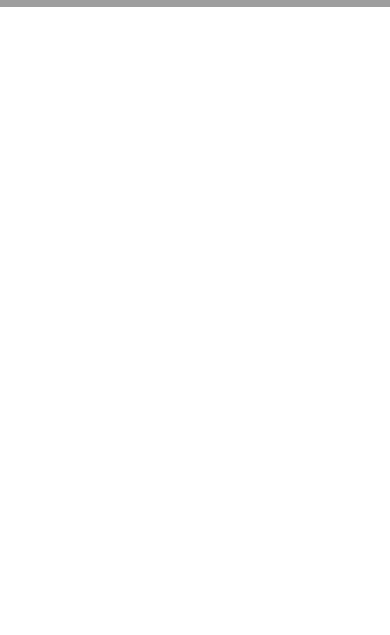
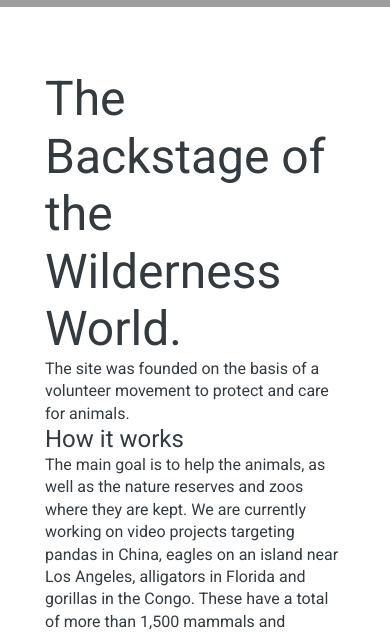
Before and after one commit to marichemia/women-final, a plain HTML site: page index.html in a window 390 px wide. Shown: the part 330-965 px from the top of the page. Before the commit the page ends 844 px from the top, so only its background shows below. Drawn offline with nearby package versions, Linux system fonts and the light colour scheme; grey boxes are pictures that could not be loaded.

Commit message:
section two completed (responsive)

```diff
--- a/css/media.css
+++ b/css/media.css
@@ -262,3 +262,74 @@
         left: 50px;
     }
 }
+
+/* section 2 */
+@media (max-width:1600px) {
+    .section-1 {
+        margin-bottom: 50px;
+    }
+
+    .section-2-flower {
+        top: 1000px;
+    }
+}
+
+@media (max-width: 1500px) {
+    .section-2-flower {
+        display: none;
+    }
+
+    .section-1 {
+        margin-bottom: 0;
+    }
+}
+
+@media (max-width: 1300px) {
+    .section-2 {
+        margin-top: 150px;
+    }
+}
+
+@media (max-width: 1165px) {
+    .section-2 {
+        width: 100%;
+        align-items: center;
+        margin-top: 0px;
+    }
+
+    .bamboo-cap {
+        display: none;
+    }
+}
+
+@media (max-width: 900px) {
+    .section-2 {
+        margin-top: -150px;
+    }
+
+}
+
+@media (max-width: 700px) {
+    .section-2 {
+        margin-top: -300px;
+    }
+
+}
+
+@media (max-width: 475px) {
+    .section-2 {
+        margin-top: -400px;
+        height: auto;
+        width: 300px;
+    }
+
+}
+
+@media (max-width: 320px) {
+    .section-2 {
+        margin-top: -500px;
+        height: auto;
+        width: 300px;
+    }
+
+}
--- a/css/style.css
+++ b/css/style.css
@@ -4,6 +4,11 @@ body {
     display: flex;
     flex-direction: column;
     align-items: center;
+}
+
+button:hover {
+    color: #1eee0b;
+    background-color: #448606;
 }
 
 header {
@@ -105,6 +110,7 @@ nav {
     height: 800px;
     position: relative;
     top: 14px;
+    margin-bottom: 200px;
 }
 
 .slider-container {
@@ -140,10 +146,12 @@ nav {
     height: 780p;
     position: absolute;
     display: none;
+    margin-bottom: 200px;
 }
 
 .main {
     display: block;
+
 }
 
 .ellipse {
@@ -193,6 +201,70 @@ nav {
     top: 65px;
 }
 
+/* section 2 */
+
+.section-2 {
+    margin-top: 300px;
+    width: 1161px;
+    height: 403px;
+    position: relative;
+
+    display: flex;
+    flex-direction: row;
+    justify-content: space-between;
+}
+
+.bamboo-cap {
+    width: 609px;
+    height: 100%;
+    background-image: url(../images/bamboo-cap.png);
+}
+
+.section-2-txt-container {
+    width: 465px;
+    height: 100%;
+    display: flex;
+    flex-direction: column;
+    justify-content: space-between;
+}
+
+.section-2-txt-container h2 {
+    font-family: 'Roboto';
+    font-style: normal;
+    font-weight: 400;
+    font-size: 48px;
+    line-height: 120%;
+    color: #333B41;
+    text-align: left;
+}
+
+.section-2-txt-container h3 {
+    font-family: 'Roboto';
+    font-style: normal;
+    font-weight: 400;
+    font-size: 24px;
+    line-height: 120%;
+    color: #333B41;
+    text-align: left;
+}
+
+.section-2-txt-container p {
+    font-family: 'Roboto';
+    font-style: normal;
+    font-weight: 400;
+    font-size: 16px;
+    line-height: 140%;
+    color: #333B41;
+    text-align: left;
+}
+
+.section-2-flower {
+    position: absolute;
+    right: 0;
+    top: 1200px;
+}
+
+
 .none {
     display: none;
 }
--- a/index.html
+++ b/index.html
@@ -10,6 +10,7 @@
     <link rel="stylesheet" href="css/style.css">
     <link rel="stylesheet" href="css/media.css">
     <link rel="stylesheet" href="https://cdnjs.cloudflare.com/ajax/libs/font-awesome/6.2.1/css/all.min.css">
+    <link rel="stylesheet" href="https://cdnjs.cloudflare.com/ajax/libs/animate.css/4.1.1/animate.min.css">
 </head>
 
 <body>
@@ -59,6 +60,22 @@
         </div>
         </div>
     </section>
+    <section>
+        <div class="section-2">
+            <div class="bamboo-cap"></div>
+            <div class="section-2-txt-container">
+                <h2>The Backstage of the Wilderness World.</h2>
+                <p>The site was founded on the basis of a volunteer movement to protect and care for animals.</p>
+                <h3>How it works </h3>
+                <p>The main goal is to help the animals, as well as the nature reserves and zoos where they are kept. We
+                    are
+                    currently working on video projects targeting pandas in China, eagles on an island near Los Angeles,
+                    alligators in Florida and gorillas in the Congo. These have a total of more than 1,500 mammals and
+                    reptiles.</p>
+            </div>
+        </div>
+        <img src="images/flower_foto1.png" alt="flower" class="section-2-flower">
+    </section>
     <script src="main.js"></script>
 </body>
 
--- a/main.js
+++ b/main.js
@@ -62,3 +62,29 @@ function nextImage(direction) {
     }
     images[index].classList.add('main');
 }
+
+left.addEventListener('click', function () {
+    document.getElementsByClassName('main')[0].classList.add('animate__animated');
+    document.getElementsByClassName('main')[0].classList.add('animate__fadeIn');
+});
+
+right.addEventListener('click', function () {
+    document.getElementsByClassName('main')[0].classList.add('animate__animated');
+    document.getElementsByClassName('main')[0].classList.add('animate__fadeIn');
+})
+
+/* fetch data
+let animalName = 'cheetah';
+fetch('https://api.api-ninjas.com/v1/animals?name=' + animalName, {
+    method: 'GET',
+    headers: {
+        'X-Api-Key': 'h2ZCRhxfUdCZiVLQclYyMg==VfVjOJlKDyriefTU'
+    }
+})
+    .then(response => {
+        if (!response.ok) throw Error(response.statusText);
+        return response.json();
+    })
+    .then(data => { console.log(data) })
+    .catch(error => console.log(error));
+    */
```
